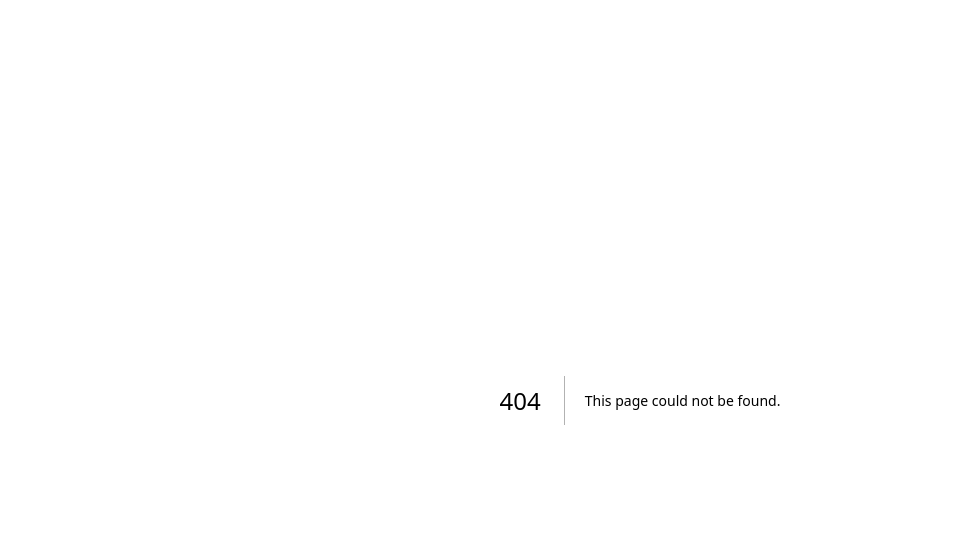
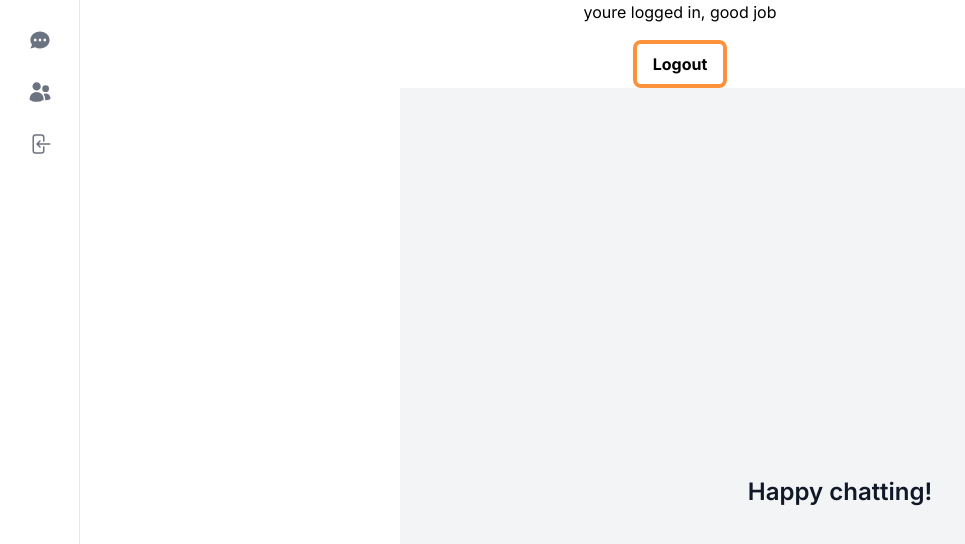
Before and after one commit to simonasbuj/onelt_web_messenger, a Next.js app: page /chat in a window 1280 px wide. Before the commit this address had no page. Shown: the top 544 px of the page, without its empty margins (0-965 px from the left). Built offline with nearby package versions, Linux system fonts and the light colour scheme.

Commit message:
added sidebar for large screens

```diff
--- a/app/(site)/components/AuthForm.tsx
+++ b/app/(site)/components/AuthForm.tsx
@@ -26,7 +26,7 @@ const AuthForm = () => {
 
     useEffect(() => {
         if (session?.status === 'authenticated') {
-            router.push('/users')
+            router.push('/chat')
         }
     }, [session?.status, router])
 
--- a/app/api/auth/[...nextauth]/route.ts
+++ b/app/api/auth/[...nextauth]/route.ts
@@ -72,6 +72,6 @@ const authOptions: NextAuthOptions = {
     secret: process.env.NEXTAUTH_SECRET
 }
 
-const handler = NextAuth(authOptions);
+const handler = NextAuth(authOptions)
 
-export { handler as GET, handler as POST };
+export { handler as GET, handler as POST }
--- /dev/null
+++ b/app/chat/layout.tsx
@@ -0,0 +1,15 @@
+import Sidebar from "../components/sidebar/Sidebar"
+
+export default async function ChatLayout({
+    children
+}: {
+    children: React.ReactNode
+}) {
+    return (
+        <Sidebar>
+            <div className="h-full">
+                { children }
+            </div>
+        </Sidebar>
+    )
+}
--- a/app/users/page.tsx
+++ b/app/chat/page.tsx
@@ -2,8 +2,9 @@
 
 import { signOut } from "next-auth/react"
 import { useRouter } from "next/navigation"
+import EmptyState from "../components/EmptyState"
 
-const Users = () => {
+const Chat = () => {
     const router = useRouter()
 
     return (
@@ -17,9 +18,13 @@ const Users = () => {
                     Logout
                 </button>
             </div>
+
+            <div className="hidden lg:block lg:pl-80 h-full">
+                <EmptyState />
+            </div>
         </>
 
     )
 }
 
-export default Users
+export default Chat
--- /dev/null
+++ b/app/components/EmptyState.tsx
@@ -0,0 +1,26 @@
+const EmptyState = () => {
+    return (
+        <div
+            className="
+                px-4
+                py-10
+                sm:px-6
+                lg:px-8
+                h-full
+                flex
+                justify-center
+                items-center
+                bg-gray-100
+            "
+        >
+            <div className="text-center items-center flex flex-col">
+                <h3 className="mt-2 text-2xl font-semibold text-gray-900">
+                    Happy chatting!
+                </h3>
+            </div>
+
+        </div>
+    )
+}
+
+export default EmptyState
--- /dev/null
+++ b/app/components/sidebar/DesktopItem.tsx
@@ -0,0 +1,54 @@
+'use client'
+
+import clsx from "clsx"
+import Link from "next/link"
+
+interface DesktopItemProps {
+    label: string,
+    icon: any,
+    href: string,
+    onClick?: () => void,
+    active?: boolean
+}
+
+const DesktopItem: React.FC<DesktopItemProps> = ({
+    label,
+    icon: Icon,
+    href,
+    onClick,
+    active
+}) => {
+    const handleClick = () => {
+        if (onClick) {
+            return onClick()
+        }
+    }
+
+    return (
+        <li onClick={ handleClick }>
+            <Link
+                href={ href }
+                className={clsx(`
+                    group
+                    flex
+                    gap-x-3
+                    rounded-md
+                    p-3
+                    text-sm
+                    leading-6
+                    font-semibold
+                    text-gray-500
+                    hover:text-black
+                    hover:bg-gray-100
+                `,
+                    active && "bg-gray-100 text-black"
+                )}
+            >
+                <Icon className="h-6 w-6 shrink-0"/>
+                <span className="sr-only">{ label }</span>
+            </Link>
+        </li>
+    )
+}
+
+export default DesktopItem
--- /dev/null
+++ b/app/components/sidebar/DesktopSidebar.tsx
@@ -0,0 +1,63 @@
+'use client'
+
+import useRoutes from "@/app/hooks/useRoutes"
+import { useState } from "react"
+import DesktopItem from "./DesktopItem"
+
+const DesktopSidebar = () => {
+    const routes = useRoutes()
+    const [isOpen, setIsOpen] = useState(false)
+
+    return (
+        <div
+            className="
+                hidden
+                lg:fixed
+                lg:inset-y-0
+                lg:left-0
+                lg:z-40
+                lg:w-20
+                xl:px-6
+                lg:overflow-y-auto
+                lg:bg-white
+                lg:border-r-[1px]
+                lg:pb-4
+                lg:flex
+                lg:flex-col
+                justify-between
+            "
+        >
+            <nav
+                className="
+                    mt-4
+                    flex
+                    flex-col
+                    justify-between
+                "
+            >
+                <ul
+                    role="list"
+                    className="
+                        flex
+                        flex-col
+                        items-center
+                        space-y-1
+                    "
+                >
+                    { routes.map((item) => (
+                        <DesktopItem
+                            key={ item.label }
+                            href={ item.href }
+                            label={ item.label }
+                            icon={ item.icon }
+                            active={ item.active }
+                            onClick={ item.onClick }
+                        />
+                    ))}
+                </ul>
+            </nav>
+        </div>
+    )
+}
+
+export default DesktopSidebar
--- /dev/null
+++ b/app/components/sidebar/Sidebar.tsx
@@ -0,0 +1,17 @@
+import DesktopSidebar from "./DesktopSidebar"
+
+async function Sidebar({ children }: {
+    children: React.ReactNode
+}) {
+    return (
+        <div className="h-full">
+            <DesktopSidebar />
+            <main className="lg:pl-20 h-full">
+                { children }
+            </main>
+
+        </div>
+    )
+}
+
+export default Sidebar
--- /dev/null
+++ b/app/hooks/useConversation.ts
@@ -0,0 +1,23 @@
+import { useParams } from "next/navigation"
+import { useMemo } from "react"
+
+const useConversation = () => {
+    const params = useParams()
+
+    const converstationId = useMemo(() => {
+        if (!params?.converstationId) {
+            return ''
+        }
+
+        return params.converstationId as string
+    }, [params?.converstationId])
+
+    const isOpen = useMemo(() => !!converstationId, [converstationId])
+
+    return useMemo(() => ({
+        isOpen,
+        converstationId
+    }), [isOpen, converstationId])
+}
+
+export default useConversation
--- /dev/null
+++ b/app/hooks/useRoutes.ts
@@ -0,0 +1,38 @@
+import { usePathname } from "next/navigation"
+import { useMemo } from "react"
+
+import { HiChat } from "react-icons/hi"
+import { HiArrowLeftOnRectangle, HiUsers } from "react-icons/hi2"
+
+import { signOut } from "next-auth/react"
+import useConversation from "./useConversation"
+
+const useRoutes = () => {
+    const pathname = usePathname()
+    const { converstationId } = useConversation()
+
+    const routes = useMemo(() => [
+        {
+            label: 'Chat',
+            href: '/conversations',
+            icon: HiChat,
+            active: pathname === '/converstations' || !!converstationId
+        },
+        {
+            label: 'Users',
+            href: '/chats',
+            icon: HiUsers,
+            active: pathname === '/chats'
+        },
+        {
+            label: 'Logout',
+            href: '#',
+            onClick: () => signOut({ callbackUrl: '/' }),
+            icon: HiArrowLeftOnRectangle
+        }
+    ], [pathname, converstationId])
+
+    return routes
+}
+
+export default useRoutes
--- a/package.json
+++ b/package.json
@@ -30,7 +30,7 @@
     "react-dom": "18.2.0",
     "react-hook-form": "^7.44.3",
     "react-hot-toast": "^2.4.1",
-    "react-icons": "^4.9.0",
+    "react-icons": "^4.10.1",
     "react-loading-icons": "^1.1.0",
     "tailwindcss": "3.3.2",
     "typescript": "5.1.3"
```
Also changed, not shown: 1 other file (tests, documents, lock files or other folders).
